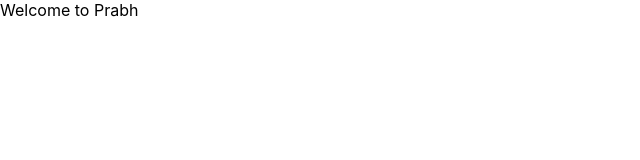
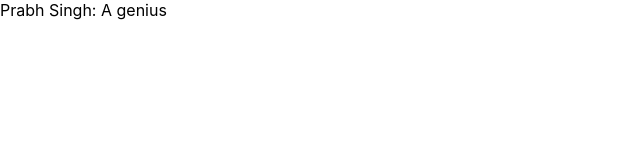
Before and after one commit to Dhillon-Prabh/Portfolio, a React (Create React App) app: page / in a window 1280 px wide. Shown: the top 160 px of the page, without its empty margins (0-640 px from the left). Built offline with nearby package versions, Linux system fonts and the light colour scheme.

Commit message:
title changed

```diff
--- a/package.json
+++ b/package.json
@@ -14,7 +14,8 @@
     "start": "react-scripts start",
     "build": "react-scripts build",
     "test": "react-scripts test",
-    "eject": "react-scripts eject"
+    "eject": "react-scripts eject",
+    "deploy": "aws s3 sync build/ s3://prabh.info --acl public-read"
   },
   "eslintConfig": {
     "extends": "react-app"
--- a/src/App.js
+++ b/src/App.js
@@ -3,7 +3,7 @@ import React from 'react';
 function App() {
   return (
     <div >
-      Welcome to Prabh
+      Prabh Singh: A genius
     </div>
   );
 }
```
